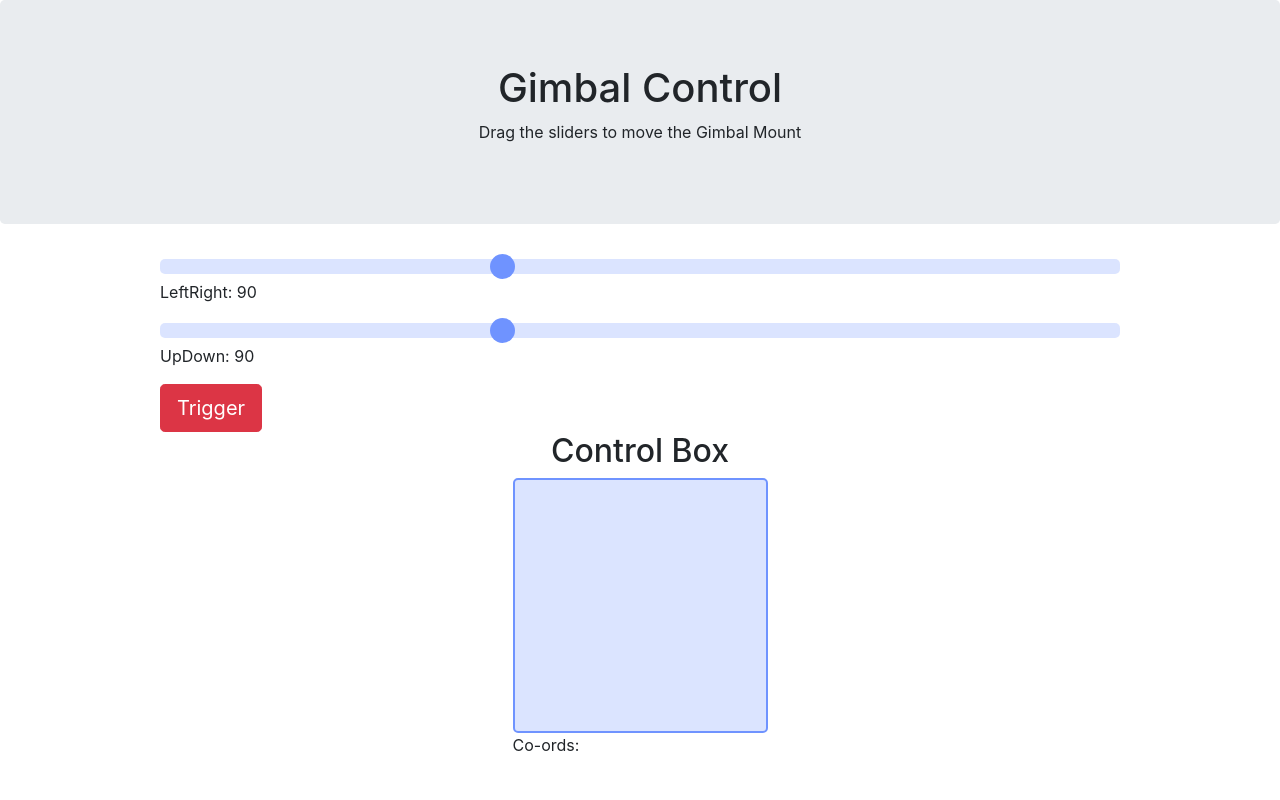
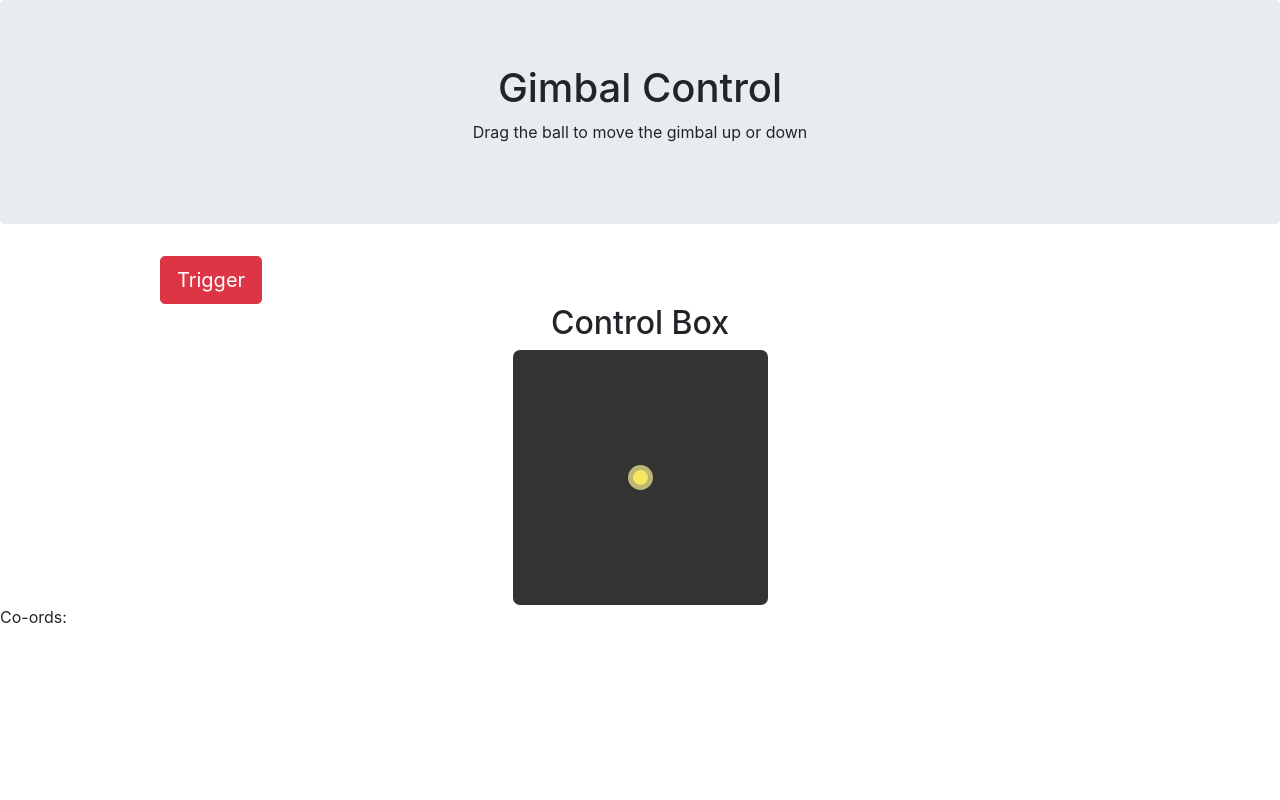
Before and after one commit to rich17lucas/gimbal, a Flask app: page /gimbal in a window 1280 px wide. Run offline with Flask 2, Linux system fonts and the light colour scheme; some libraries are stand-ins or nearby versions.

Commit message:
Integrated HTML5 drag control

```diff
--- a/app.py
+++ b/app.py
@@ -42,10 +42,11 @@ def post_values():
     #logging.debug(f"click: {click}")
 
     servo_positions = {'left_right':left_right,
-                       'up_down':up_down,
-                       'click':click
-                       }
+                    'up_down':up_down,
+                    'click':click
+                    }
 
+    print(servo_positions)
     #logging.debug(servo_positions)
     sc.set_servo(servo_positions)
 
--- a/static/css/style.css
+++ b/static/css/style.css
@@ -1,64 +1,39 @@
 /* custom styles */
-
-.slidecontainer {
+#posbox {
+  width: 255px;
+  height: 255px;
+  background-color: #333;
+  display: flex;
+  align-items: center;
+  margin: auto;
+  justify-content: center;
+  overflow: hidden;
+  border-radius: 7px;
+  border-color: #505050;
+  touch-action: none;
+}
+#ball {
+  width: 25px;
+  height: 25px;
+  background-color: rgb(245, 230, 99);
+  border: 5px solid rgba(136, 136, 136, .5);
+  border-radius: 50%;
+  touch-action: none;
+  user-select: none;
+}
+#ball:active {
+  background-color: rgba(168, 218, 220, 1.00);
+}
+#ball:hover {
+  cursor: pointer;
+  border-width: 8px;
+}
+/* #boxcontainer {
+    width: 255px;
+    height:255px;
+    padding: 0px;
+} */
+#triggercontainer {
   margin: auto; /* Centre the component */
   width: 75%; /* Width of the outside container */
 }
-/* Horizontal slider */
-/* The slider itself */
-.slider {
-  -webkit-appearance: none;  /* Override default CSS styles */
-  appearance: none;
-  width: 100%; /* Full-width */
-  height: 15px; /* Specified height */
-  border-radius: 5px; /* Radius of slider bar ends */
-  background: #ccd9ff; /* blue background */
-  outline: none; /* Remove outline */
-  opacity: 0.7; /* Set transparency (for mouse-over effects on hover) */
-  -webkit-transition: .2s; /* 0.2 seconds transition on hover */
-  transition: opacity .2s;
-}
-
-/* Mouse-over effects */
-.slider:hover {
-  opacity: 1; /* Fully shown on mouse-over */
-}
-
-/* The slider handle (use -webkit- (Chrome, Opera, Safari, Edge) and -moz- (Firefox) to override default look) */
-.slider::-webkit-slider-thumb {
-  -webkit-appearance: none; /* Override default look */
-  appearance: none;
-  width: 25px;
-  height: 25px; /* Set a specific slider handle width */
-  border-radius: 50%; /* Slider handle height */
-  background: #3366ff; /* Blue background */
-  cursor: pointer; /* Cursor on hover */
-}
-
-.slider::-moz-range-thumb {
-  width: 25px;
-  height: 25px; /* Set a specific slider handle width */
-  border-radius: 50%; /* Slider handle height */
-  background: #3366ff; /* Blue background */
-  cursor: pointer; /* Cursor on hover */
-}
-
-#posbox {
-    width: 255px;
-    height: 255px;
-    background: #ccd9ff; /* blue background */
-    border-radius: 5px;
-    border: 2px solid #3366ff; /* dark blue border */
-    cursor: crosshair;
-    opacity: 0.7
-}
-
-#posbox:hover {
-    opacity: 1
-}
-
-#boxcontainer {
-    width: 255px;
-    height:255px;
-    padding: 0px;
-}
--- a/templates/gimbalcontrol.html
+++ b/templates/gimbalcontrol.html
@@ -3,7 +3,7 @@
 <head>
   <title>Gimbal Control</title>
   <meta charset="utf-8">
-  <meta name="viewport" content="width=device-width, initial-scale=1">
+  <meta name="viewport" content="width=device-width, initial-scale=1.0">
   <link rel="stylesheet" href="https://maxcdn.bootstrapcdn.com/bootstrap/4.4.1/css/bootstrap.min.css">
   <link rel="stylesheet" href="/static/css/style.css">
   <script src="https://ajax.googleapis.com/ajax/libs/jquery/3.4.1/jquery.min.js"></script>
@@ -14,90 +14,129 @@
 
 <div class="jumbotron text-center">
   <h1>Gimbal Control</h1>
-  <p>Drag the sliders to move the Gimbal Mount</p>
+  <p>Drag the ball to move the gimbal up or down</p>
 </div>
 
-<div class="slidecontainer">
-  <input type="range" min="0" max="255" value="90" class="slider" id="leftright">
-  <p>LeftRight: <span id="leftrightvalue"></span></p>
-</div>
-
-<div class="slidecontainer">
-  <input type="range" min="0" max="255" value="90" class="slider" id="updown" orient="vertical">
-  <p>UpDown: <span id="updownvalue"></span></p>
-</div>
-
-<div class="slidecontainer" id="triggercontainer">
+<div id="triggercontainer">
   <button type="button" class="btn btn-danger btn-lg" aria-pressed="true" id="trigger">Trigger</button>
 </div>
 
+<div id="container">
+  <h2 style="text-align:center;">Control Box</h2>
+  <div id="posbox">
+    <div id="ball">
 
-<div class="container" id="boxcontainer">
-  <h2 style="text-align:center;">Control Box</h2>
-  <div id="posbox"></div>
+    </div>
+  </div>
   <p>Co-ords: <span id="coords"></span></p>
 </div>
 
 <script>
   // Update the value of the text boxes with the slider values in real-time
-  var lrslider = document.getElementById("leftright");
-  var lroutput = document.getElementById("leftrightvalue");
-  var udslider = document.getElementById("updown");
-  var udoutput = document.getElementById("updownvalue");
-  var posbox = document.getElementById("posbox")
-  var coords = document.getElementById("coords")
+  // var lrslider = document.getElementById("leftright");
+  // var lroutput = document.getElementById("leftrightvalue");
+  // var udslider = document.getElementById("updown");
+  // var udoutput = document.getElementById("updownvalue");
+  //var posbox = document.getElementById("posbox")
+  //var coords = document.getElementById("coords")
 
-  // Set the text boxes with the slider value
-  lroutput.innerHTML = lrslider.value;
-  udoutput.innerHTML = udslider.value;
+  // posbox.onmousemove = function(event){
+  //   xpos = event.clientX - posbox.offsetLeft;
+  //   ypos = event.clientY - posbox.offsetTop;
+  //   coords.innerHTML = "X: " + xpos + " Y: " + ypos;
+  //   $.getJSON('/postValues',{
+  //       up_down: ypos,
+  //       left_right: xpos,
+  //   })
+  // }
 
-  lrslider.oninput = function() {
-    lroutput.innerHTML = this.value;
-    $.getJSON('/postValues',{
-        left_right: this.value,
-    })
-  }
-  udslider.oninput = function(){
-    udoutput.innerHTML = this.value;
-    $.getJSON('/postValues',{
-        up_down: this.value,
-    })
+  // posbox.onmouseout = function(){
+  //   // Set back to the center
+  //   xpos = 90;
+  //   ypos = 90;
+  //   coords.innerHTML = "X: " + xpos + " Y: " + ypos;
+  //   udslider.value = ypos;
+  //   lrslider.value = xpos;
+  //   udoutput.innerHTML = ypos;
+  //   lroutput.innerHTML = xpos;
+  //   $.getJSON('/postValues',{
+  //       up_down: ypos,
+  //       left_right: xpos,
+  //   })
+  // }
+
+  var dragItem = document.querySelector("#ball");
+  var container = document.querySelector("#posbox");
+
+  var active = false;
+  var currentX;
+  var currentY;
+  var initialX;
+  var initialY;
+  var xOffset = 0;
+  var yOffset = 0;
+
+  container.addEventListener("touchstart", dragStart, false);
+  container.addEventListener("touchend", dragEnd, false);
+  container.addEventListener("touchmove", drag, false);
+  container.addEventListener("mousedown", dragStart, false);
+  container.addEventListener("mouseup", dragEnd, false);
+  container.addEventListener("mousemove", drag, false);
+
+  function dragStart(e) {
+    if (e.type === "touchstart") {
+      initialX = e.touches[0].clientX - xOffset;
+      initialY = e.touches[0].clientY - yOffset;
+    } else {
+      initialX = e.clientX - xOffset;
+      initialY = e.clientY - yOffset;
+    }
+
+    if (e.target === dragItem) {
+      active = true;
+    }
   }
 
-  posbox.onmousemove = function(event){
-    xpos = event.clientX - posbox.offsetLeft;
-    ypos = event.clientY - posbox.offsetTop;
-    coords.innerHTML = "X: " + xpos + " Y: " + ypos;
-    udslider.value = ypos;
-    lrslider.value = xpos;
-    udoutput.innerHTML = ypos;
-    lroutput.innerHTML = xpos;
-    $.getJSON('/postValues',{
-        up_down: ypos,
-        left_right: xpos,
-    })
+  function dragEnd(e) {
+    initialX = currentX;
+    initialY = currentY;
+    active = false;
   }
 
-  posbox.onmouseout = function(){
-    // Set back to the center
-    xpos = 90;
-    ypos = 90;
-    coords.innerHTML = "X: " + xpos + " Y: " + ypos;
-    udslider.value = ypos;
-    lrslider.value = xpos;
-    udoutput.innerHTML = ypos;
-    lroutput.innerHTML = xpos;
-    $.getJSON('/postValues',{
-        up_down: ypos,
-        left_right: xpos,
-    })
+  function drag(e) {
+    if (active) {
+      e.preventDefault();
+
+      if (e.type === "touchmove") {
+        currentX = e.touches[0].clientX - initialX;
+        currentY = e.touches[0].clientY - initialY;
+      } else {
+        currentX = e.clientX - initialX;
+        currentY = e.clientY - initialY;
+      }
+
+      xOffset = currentX;
+      yOffset = currentY;
+
+      coords.innerHTML = "X: " + xOffset + " Y: " + yOffset;
+
+      setTranslate(currentX, currentY, dragItem);
+      $.getJSON('/postValues',{
+         up_down: currentY,
+         left_right: currentX,
+      })
+    }
   }
 
-  posbox.onclick = function(event){
-    $.getJSON('/postValues',{
-       click:"YES",
-    })
+  function setTranslate(xPos, yPos, el) {
+    el.style.transform = "translate3d(" + xPos + "px, " + yPos + "px, 0)";
   }
+
+  // posbox.onclick = function(event){
+  //   $.getJSON('/postValues',{
+  //      click:"YES",
+  //   })
+  // }
 
   trigger.onclick = function(event){
     $.getJSON('/postValues',{
```
Also changed, not shown: libs/servocontrol/boxcontroller.py (+7 -7 lines), templates/drag_example.html (added, +119 -0 lines), tests/unit/test_boxcontroller.py (+9 -9 lines), 1 other file.
